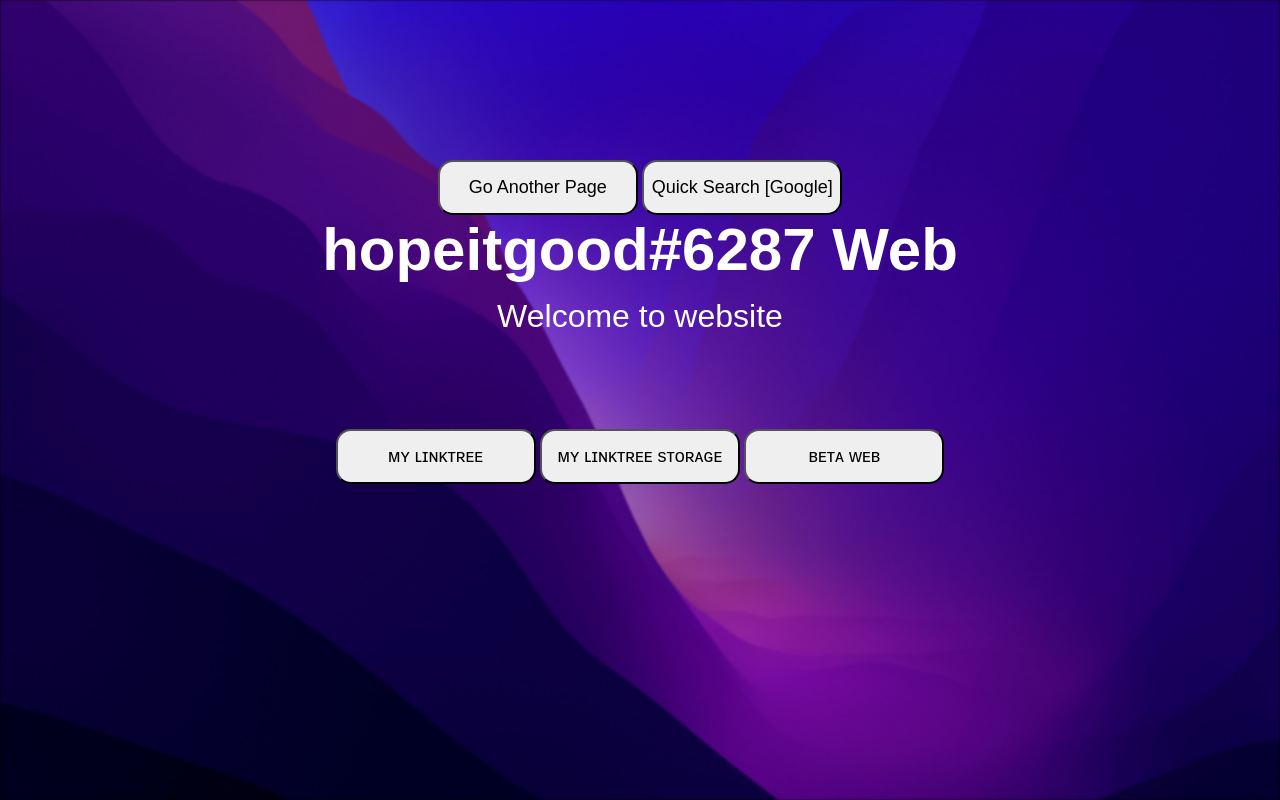
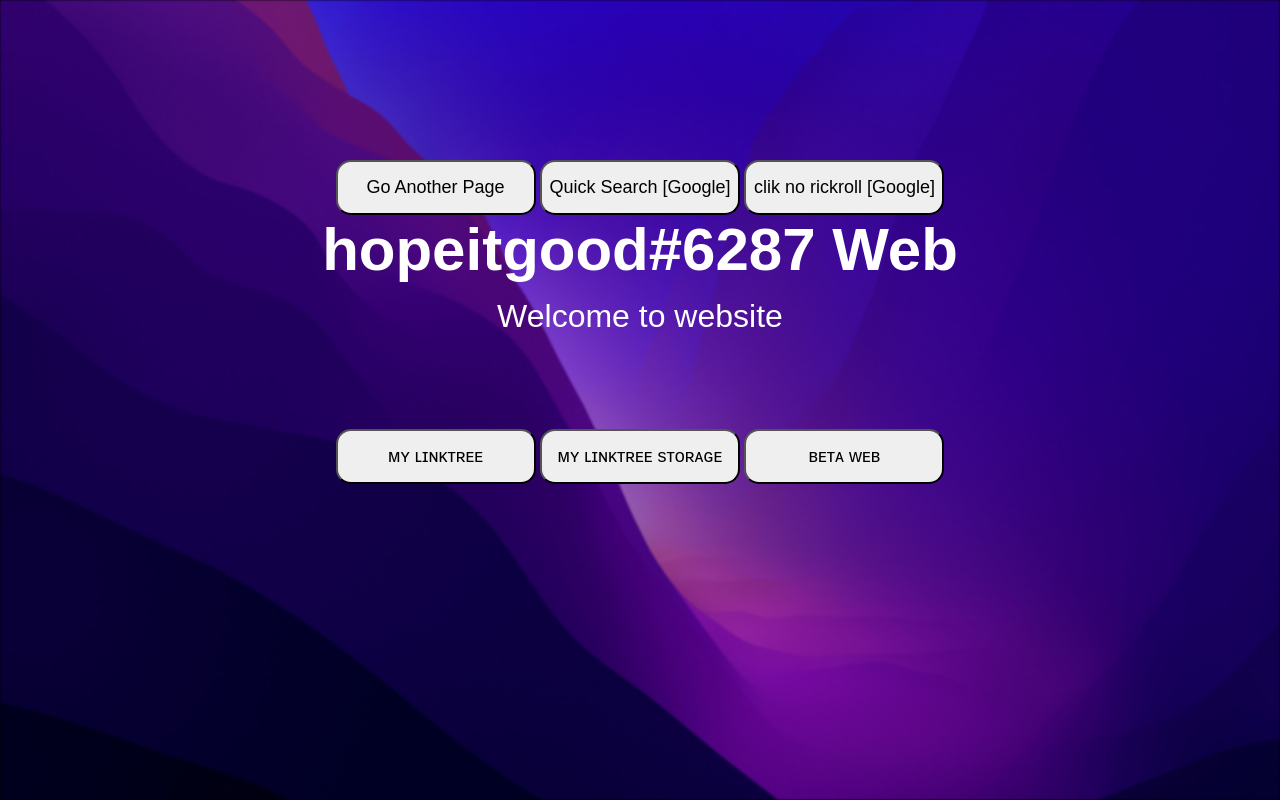
Before and after one commit to idkwhyic/coem, a plain HTML site: page index.html in a window 1280 px wide. Drawn offline with Linux system fonts and the light colour scheme.

Commit message:
Update index.html

```diff
--- a/index.html
+++ b/index.html
@@ -12,6 +12,7 @@
         <div class="content">
 <a href="./webfs/rickroll.html"><button type="button">Go Another Page</button></a>
 <a href="./webfs/qseg.html"><button type="button">Quick Search [Google]</button></a>
+<a href="./webfs/ez.html"><button type="button">clik no rickroll [Google]</button></a>
 
 		  <h1>hopeitgood#6287 Web</h1>
             <h3>Welcome to website</h3>
```
